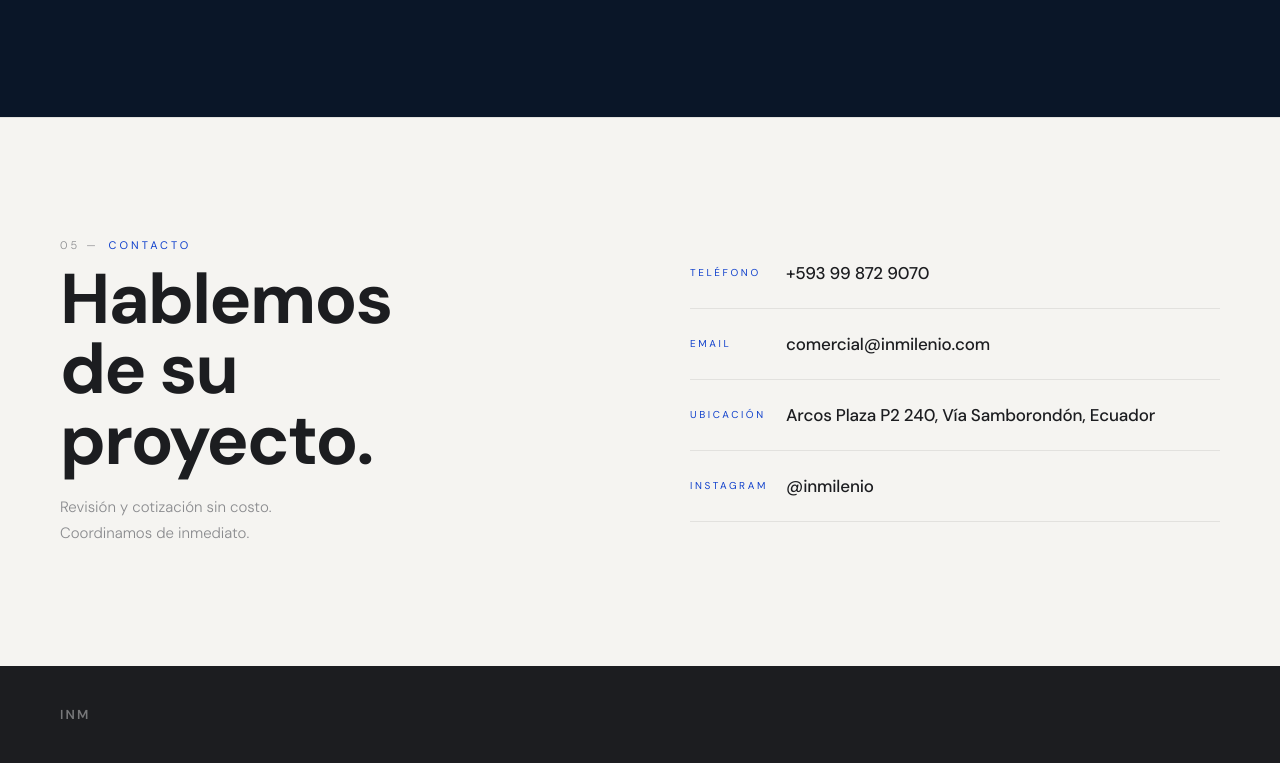
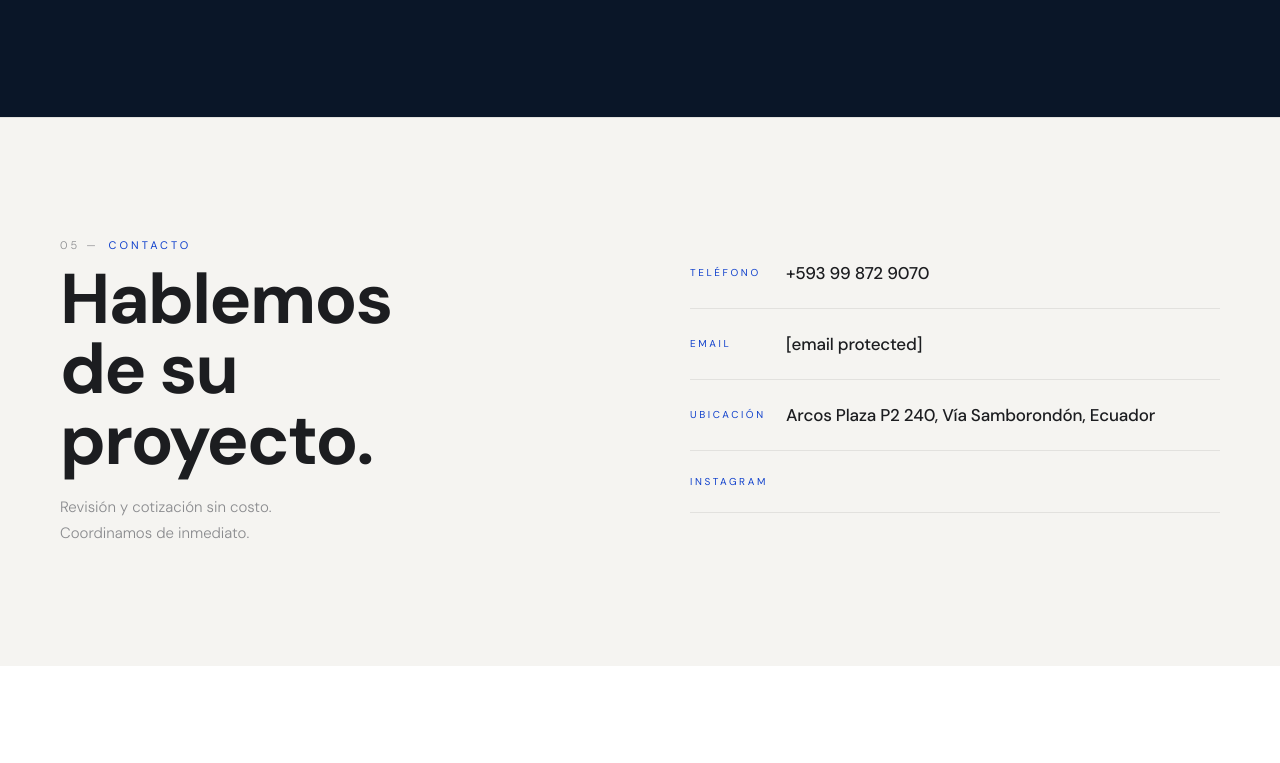
Before and after one commit to SuperAdminInmilenio/inmilenio-web, a plain HTML site: page index.html in a window 1280 px wide. Shown: the part 3398-4161 px from the top of the page. After the commit the page ends 4064 px from the top, so only its background shows below. Drawn offline with Linux system fonts and the light colour scheme.

Commit message:
Update index.html

```diff
--- a/index.html
+++ b/index.html
@@ -4,6 +4,8 @@
 <meta charset="UTF-8">
 <meta name="viewport" content="width=device-width, initial-scale=1.0">
 <title>INMILENIO</title>
+<link rel="icon" type="image/png" href="ISOTIPO.png">
+<link rel="apple-touch-icon" href="ISOTIPO.png">
 <link rel="preconnect" href="https://fonts.googleapis.com">
 <link href="https://fonts.googleapis.com/css2?family=DM+Sans:ital,opsz,wght@0,9..40,200;0,9..40,300;0,9..40,400;0,9..40,500;0,9..40,600;0,9..40,700;1,9..40,300&display=swap" rel="stylesheet">
 
@@ -904,9 +906,9 @@
         <span class="cr-label">Teléfono</span>
         <span class="cr-value">+593 99 872 9070</span>
       </a>
-      <a href="mailto:comercial@inmilenio.com" class="contact-row">
+      <a href="/cdn-cgi/l/email-protection#54373b393126373d3538143d3a393d38313a3d3b7a373b39" class="contact-row">
         <span class="cr-label">Email</span>
-        <span class="cr-value">comercial@inmilenio.com</span>
+        <span class="cr-value"><span class="__cf_email__" data-cfemail="72111d1f1700111b131e321b1c1f1b1e171c1b1d5c111d1f">[email&#160;protected]</span></span>
       </a>
       <a href="#" class="contact-row">
         <span class="cr-label">Ubicación</span>
@@ -914,13 +916,3 @@
       </a>
       <a href="https://instagram.com/inmilenio" target="_blank" class="contact-row">
         <span class="cr-label">Instagram</span>
-        <span class="cr-value">@inmilenio</span>
-      </a>
-      </div>
-  </div>
-</section>
-
-
-<!-- FOOTER -->
-<footer>
-  <span class="footer-logo">Inm
```
